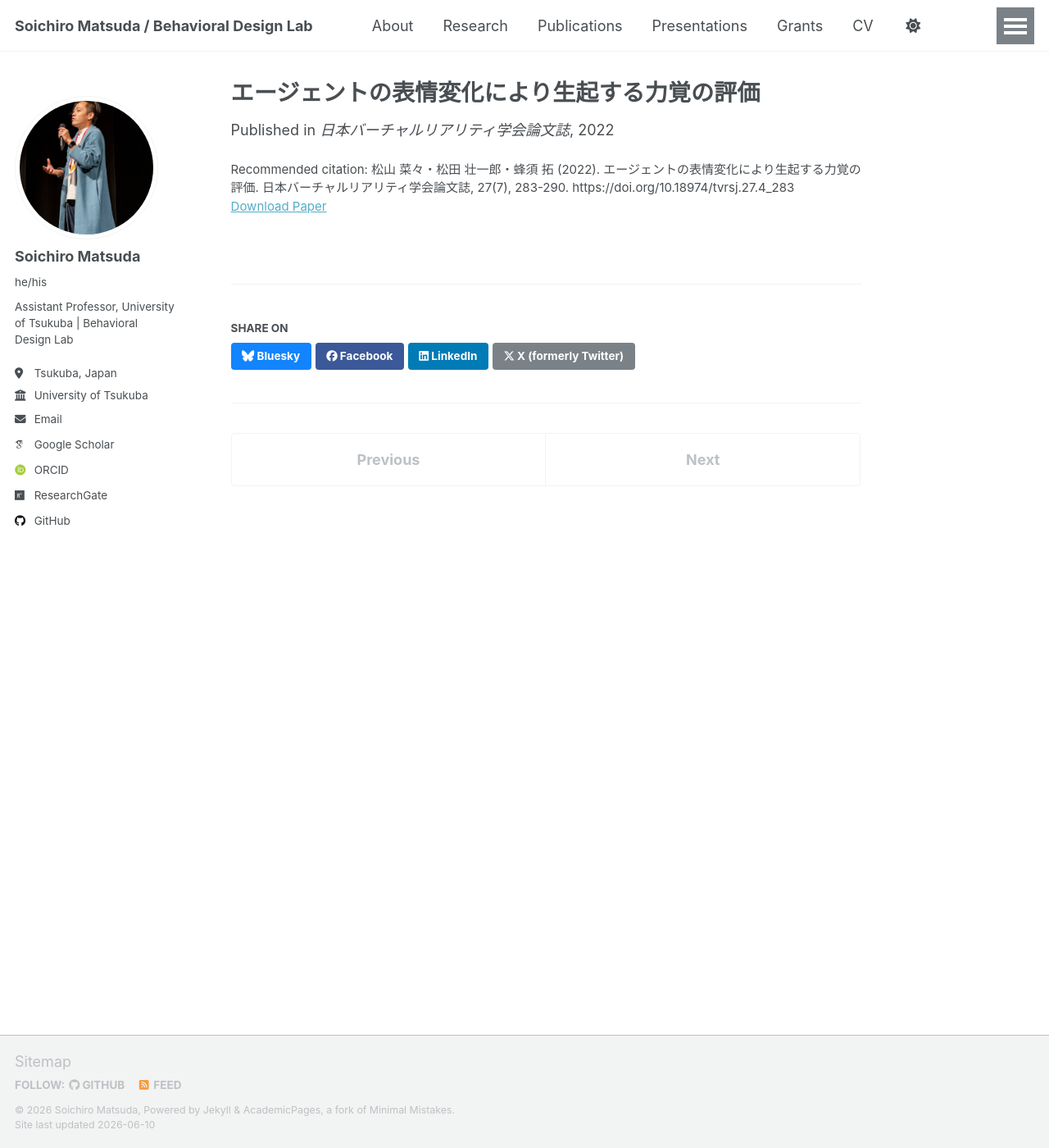
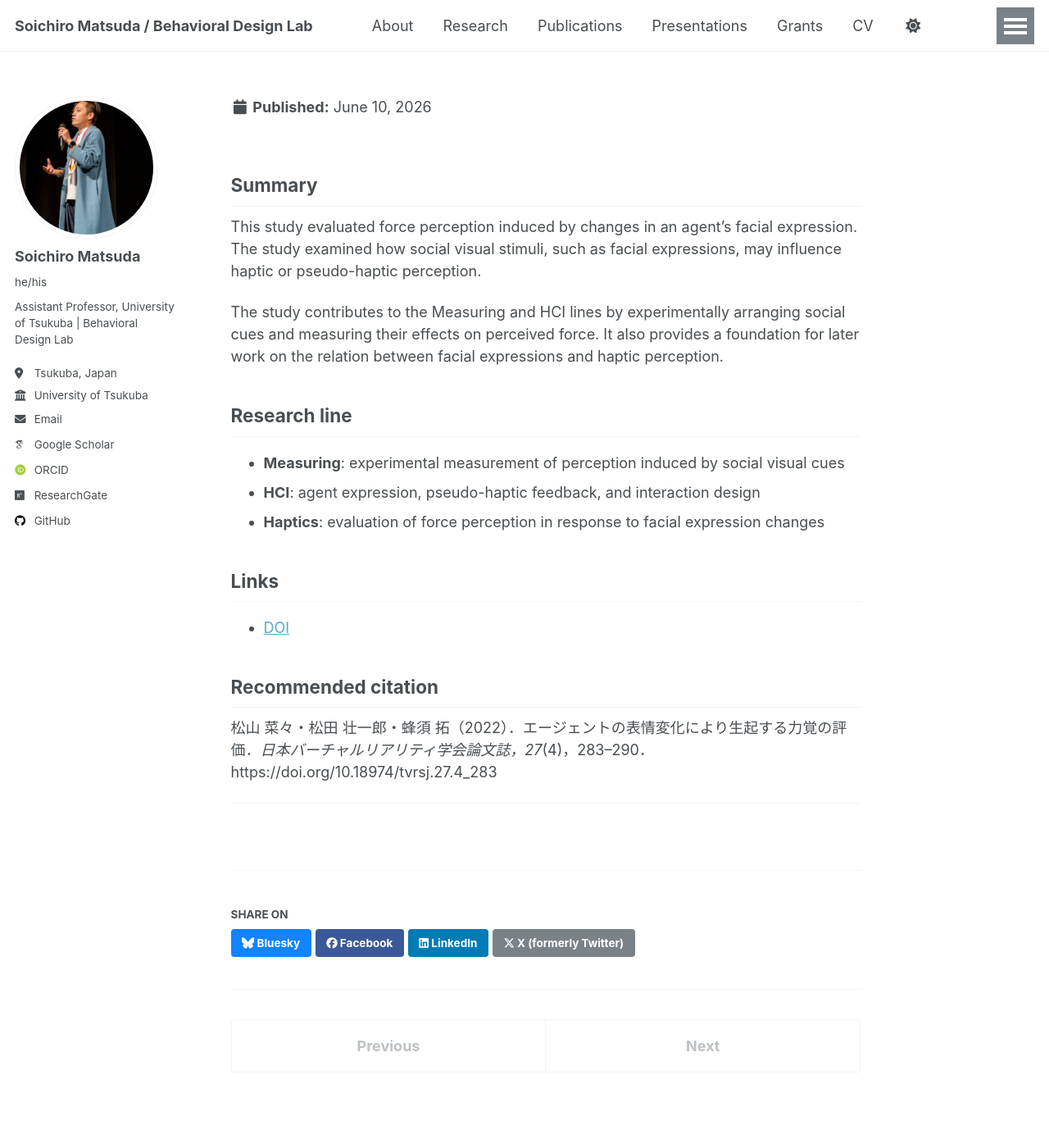
Before and after one commit to BehavioralDesignerMatsuda/BehavioralDesignerMatsuda.github.io, a Jekyll site: the page built from _publications/2022-hapticVR.md, in a window 1280 px wide and 1400 px high. Shown: the whole window at 82% size. Built offline with Jekyll 4.4.1, drawn with Linux system fonts in a browser that asks for light colours; some web fonts are replaced; a script that is not in the unit is left out.

Commit message:
Update 2022-hapticVR.md

```diff
--- a/_publications/2022-hapticVR.md
+++ b/_publications/2022-hapticVR.md
@@ -1,10 +1,46 @@
 ---
+
+
 title: "エージェントの表情変化により生起する力覚の評価"
 collection: publications
-date: 2022-12-28   # 正確な発行日が分かれば修正してください
+date: 2022-12-28
 venue: "日本バーチャルリアリティ学会論文誌"
 category: domestic
+
 paperurl: "https://doi.org/10.18974/tvrsj.27.4_283"
-citation: "松山 菜々・松田 壮一郎・蜂須 拓 (2022). エージェントの表情変化により生起する力覚の評価. 日本バーチャルリアリティ学会論文誌, 27(7), 283-290. https://doi.org/10.18974/tvrsj.27.4_283"
-excerpt: "本研究は、エージェントの表情変化が触覚知覚に及ぼす影響を検討し、感情表出と力覚のクロスモーダルな関連を示すことでHCIおよびVRにおけるインタラクションデザインの示唆を提供する (in Japanese)."
+doi: "https://doi.org/10.18974/tvrsj.27.4_283"
+
+citation: >-
+松山 菜々・松田 壮一郎・蜂須 拓（2022）．エージェントの表情変化により生起する力覚の評価．日本バーチャルリアリティ学会論文誌，27(4)，283–290．https://doi.org/10.18974/tvrsj.27.4_283
+
+tags:
+
+* Measuring
+* HCI
+* Haptics
+* Facial Expressions
+* Pseudo-haptic Feedback
+
+## excerpt: ""
 ---
+## Summary
+
+This study evaluated force perception induced by changes in an agent’s facial expression. The study examined how social visual stimuli, such as facial expressions, may influence haptic or pseudo-haptic perception.
+
+The study contributes to the Measuring and HCI lines by experimentally arranging social cues and measuring their effects on perceived force. It also provides a foundation for later work on the relation between facial expressions and haptic perception.
+
+## Research line
+
+* **Measuring**: experimental measurement of perception induced by social visual cues
+* **HCI**: agent expression, pseudo-haptic feedback, and interaction design
+* **Haptics**: evaluation of force perception in response to facial expression changes
+
+## Links
+
+* [DOI](https://doi.org/10.18974/tvrsj.27.4_283)
+
+## Recommended citation
+
+松山 菜々・松田 壮一郎・蜂須 拓（2022）．エージェントの表情変化により生起する力覚の評価．*日本バーチャルリアリティ学会論文誌，27*(4)，283–290．https://doi.org/10.18974/tvrsj.27.4_283
+
+---
```
